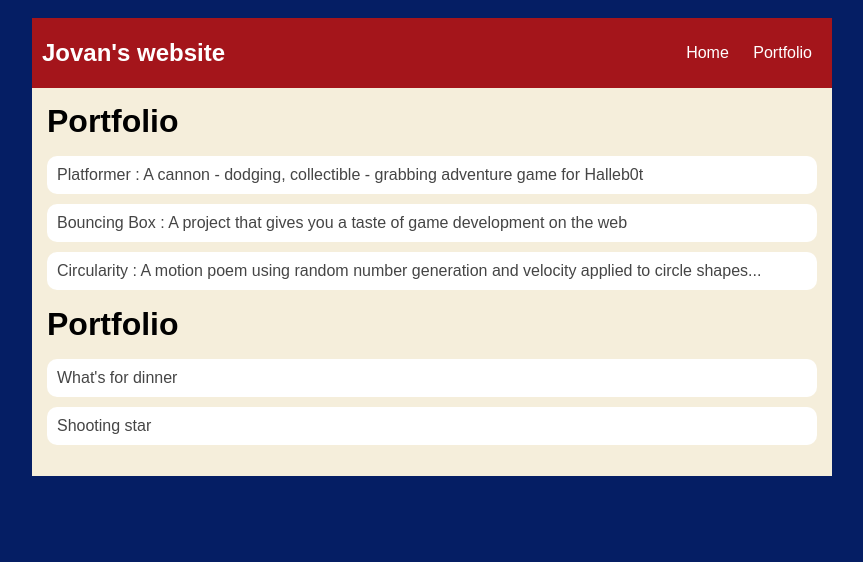
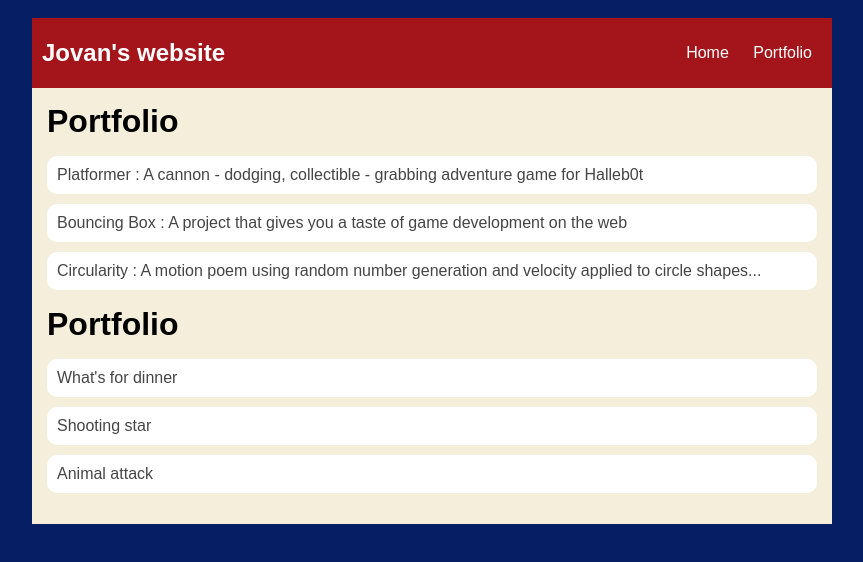
Before and after one commit to Jovan-Tucker/Jovan2079, a plain HTML site: page portfolio.html in a window 1280 px wide. Shown: the whole page, without its empty margins (208-1071 px from the left). Drawn offline with Linux system fonts and the light colour scheme.

Commit message:
portfolio change

```diff
--- a/portfolio.html
+++ b/portfolio.html
@@ -5,7 +5,7 @@
         <style>
             body {
                 background: rgb(5, 30, 100);
-                color: rgb(45, 45, 45);
+                color: rgb(192, 45, 45);
                 padding: 10px;
                 font-family: arial;
             }
@@ -118,6 +118,7 @@
                     <ul class ="portfolio">
                         <li><a href=https://www.khanacademy.org/computer-programming/spin-off-of-project-whats-for-dinner/5778638086127616> What's for dinner </a></li>
                         <li><a href="https://www.khanacademy.org/computer-programming/spin-off-of-project-shooting-star/5451953562238976"> Shooting star </a> </li>
+                        <li><a href="https://www.khanacademy.org/computer-programming/spin-off-of-project-animal-attack/5398137018040320"> Animal attack </a> </li>
                     </div>
             </main>
         </div>
```
